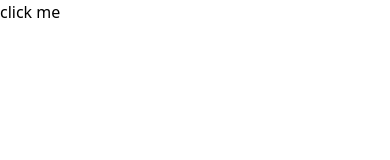
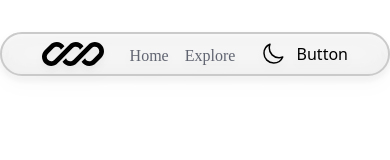
Before and after one commit to Sanchita184/BlogBox, a React (Vite) app in the folder client/: page / in a window 390 px wide. Shown: the top 160 px of the page. Built offline with nearby package versions, Linux system fonts and the light colour scheme.

Commit message:
navbar done(not responsive)

```diff
--- a/client/src/components/Navbar/Navbar.jsx
+++ b/client/src/components/Navbar/Navbar.jsx
@@ -1,13 +1,30 @@
 import React from 'react'
-import { useDispatch } from 'react-redux'
+import { useDispatch, useSelector } from 'react-redux'
 import { toggleDarkTheme } from '../../app/features/themeSlice/themeSlice';
+
+import Logo from '../../assets/Logo.svg'
+import Moon from '../../assets/Moon.svg'
+import Sun from '../../assets/Sun.svg'
+import Button from '../Button/Button';
 
 const Navbar = () => {
     const dispatch = useDispatch();
+    const darkMode = useSelector(state => state.theme.darkMode)
 
     return (
-        <div className='bg-white dark:bg-black'>
-            <button onClick={() => dispatch(toggleDarkTheme())}>click me</button>
+        <div className='md:h-[4.50rem] border-2 border-border bg-white/30 drop-shadow-lg backdrop-blur-lg rounded-full my-8 relative flex items-center justify-between'>
+            <div className='h-10 flex items-center md:w-[10%] ml-10'>
+                <img src={Logo} alt="Logo" className='h-6' />
+            </div>
+            <div className='flex justify-center items-center font-[GillSans] text-md text-lightText pt-1'>
+                <h1 className='px-2'>Home</h1>
+                <h1 className='px-2'>Explore</h1>
+            </div>
+            <div className='flex justify-center items-center mr-10'>
+                <img src={darkMode ? Sun : Moon} onClick={() => dispatch(toggleDarkTheme())} className='h-6 pr-3 cursor-pointer' />
+                <Button text="Sign Up" textClassName="font-[GillSans] text-sm" className="md:w-[4.75rem] md:h-[2rem] bg-buttonBg rounded-full flex justify-center items-center pt-1" />
+            </div>
+
         </div>
     )
 }
```
